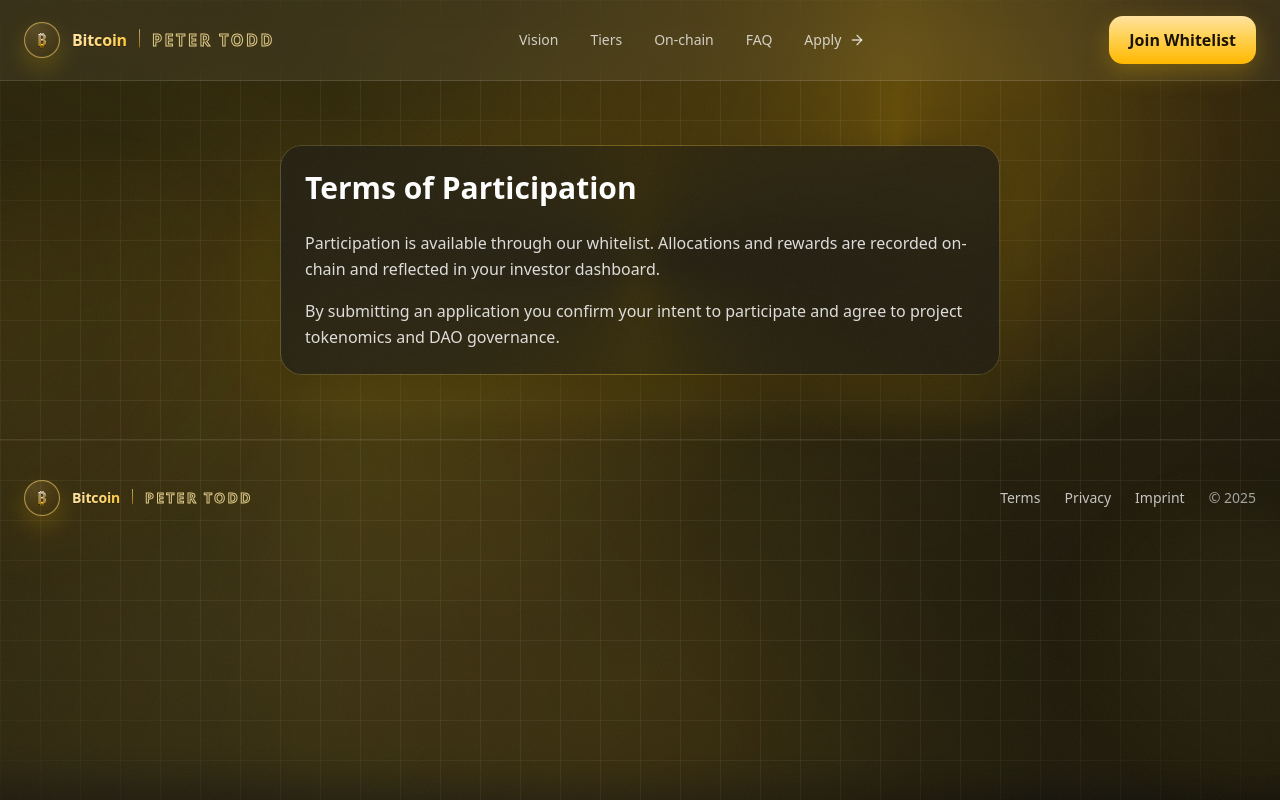
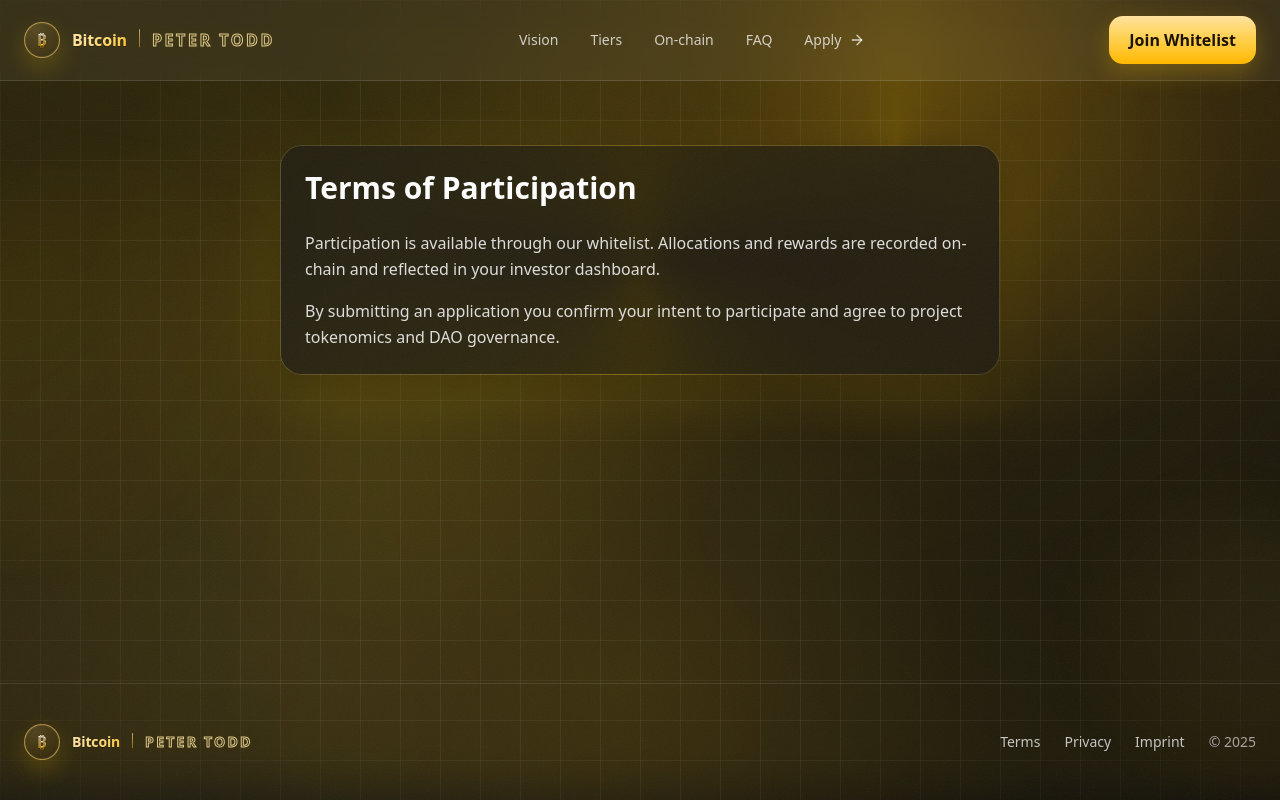
Before and after one commit to Gatsby01k/petb-ok-main, a Next.js app: page /terms in a window 1280 px wide. Built offline with nearby package versions, Linux system fonts and the light colour scheme.

Commit message:
Update page.tsx

```diff
--- a/app/terms/page.tsx
+++ b/app/terms/page.tsx
@@ -1,14 +1,12 @@
 import type { Metadata } from "next";
-import { Background, Nav, Footer, FrameCard } from "../../components/SiteChrome";
+import { PageShell, FrameCard } from "../../components/SiteChrome";
 
 export const metadata: Metadata = { title: "Terms • Bitcoin Peter Todd" };
 
 export default function TermsPage() {
   return (
-    <div className="min-h-screen body-bg text-white relative overflow-x-hidden">
-      <Background />
-      <Nav />
-      <main id="content" className="mx-auto max-w-3xl px-4 sm:px-6 py-16">
+    <PageShell>
+      <div className="mx-auto max-w-3xl px-4 sm:px-6 py-16">
         <FrameCard glow>
           <h1 className="text-2xl sm:text-3xl font-extrabold text-white">Terms of Participation</h1>
           <div className="mt-6 space-y-4 text-white/85 leading-relaxed">
@@ -16,8 +14,7 @@ export default function TermsPage() {
             <p>By submitting an application you confirm your intent to participate and agree to project tokenomics and DAO governance.</p>
           </div>
         </FrameCard>
-      </main>
-      <Footer />
-    </div>
+      </div>
+    </PageShell>
   );
 }
```
